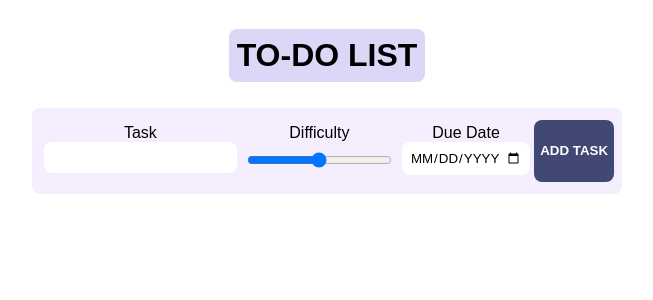
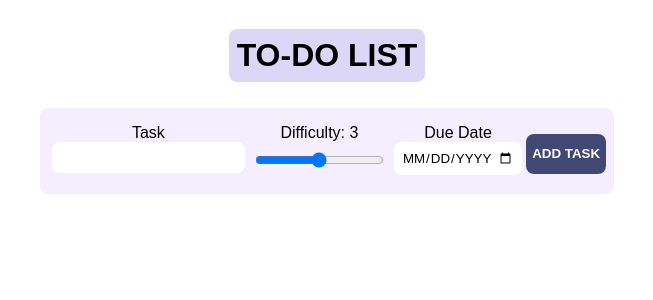
Before and after one commit to comacrae/interactive_todo_list, a React (Create React App) app: page / in a window 1280 px wide. Shown: the top 300 px of the page, without its empty margins (313-966 px from the left). Built offline with nearby package versions, Linux system fonts and the light colour scheme.

Commit message:
did more styling

```diff
--- a/src/App.js
+++ b/src/App.js
@@ -14,8 +14,11 @@ export default function App() {
   function uniqueId() {
     return "id" + new Date().getTime();
   }
-  function addListItem(text) {
-    const newList = [...listItems, { text: text, id: uniqueId() }];
+  function addListItem(text, difficulty, date) {
+    const newList = [
+      ...listItems,
+      { text: text, date: date, difficulty: difficulty, id: uniqueId() },
+    ];
     setListItems(newList);
   }
   return (
--- /dev/null
+++ b/src/components/RangeSlider.js
@@ -0,0 +1,25 @@
+import React from "react";
+import { useState } from "react";
+
+export default function RangeSlider({ rangeVal, setRangeVal }) {
+  function updateValue() {
+    const rangeInput = document.getElementById("difficulty-range");
+    setRangeVal(rangeInput.value);
+  }
+  return (
+    <label className="form-label">
+      Difficulty: {rangeVal}
+      <input
+        id="difficulty-range"
+        name="difficulty-input"
+        type="range"
+        className="form-range-input"
+        min={1}
+        max={5}
+        step={1}
+        value={rangeVal}
+        onChange={updateValue}
+      />
+    </label>
+  );
+}
--- a/src/components/ToDoForm.js
+++ b/src/components/ToDoForm.js
@@ -1,4 +1,6 @@
 import React from "react";
+import { useState } from "react";
+import RangeSlider from "./RangeSlider";
 
 function togglePopup() {
   let popup = document.getElementById("input-popup");
@@ -8,16 +10,15 @@ function togglePopup() {
 }
 
 export default function ToDoForm({ onSubmit }) {
+  const [rangeVal, setRangeVal] = useState(3);
   function addTask(e) {
     e.preventDefault();
     const form = e.target;
     const formData = new FormData(form);
-    const input = formData.get("input");
-    if (input.length) {
-      onSubmit(input);
-    } else {
-      togglePopup();
-    }
+    const textInput = formData.get("text-input");
+    const difficultyInput = formData.get("difficulty-input");
+    const dueDateInput = formData.get("date-input");
+    onSubmit(textInput, difficultyInput, dueDateInput);
   }
   return (
     <form onSubmit={addTask}>
@@ -31,14 +32,7 @@ export default function ToDoForm({ onSubmit }) {
           Task
           <input name="text-input" type="text" className="form-text-input" />
         </label>
-        <label className="form-label">
-          Difficulty
-          <input
-            name="difficulty-input"
-            type="range"
-            className="form-range-input"
-          />
-        </label>
+        <RangeSlider rangeVal={rangeVal} setRangeVal={setRangeVal} />
         <label className="form-label">
           Due Date
           <input name="date-input" type="date" className="form-date-input" />
--- a/src/components/ToDoList.js
+++ b/src/components/ToDoList.js
@@ -3,8 +3,12 @@ import React from "react";
 function ListItem({ item, removeItem }) {
   return (
     <div className="list-item">
-      <button onClick={() => removeItem(item.id)}>X</button>
-      <p>{item.text}</p>
+      <button className="list-item-button" onClick={() => removeItem(item.id)}>
+        X
+      </button>
+      <p className="list-item-text">{item.text}</p>
+      <p className="list-item-difficulty">{item.difficulty}</p>
+      <p className="list-item-date">{item.date}</p>
     </div>
   );
 }
--- a/src/styles.scss
+++ b/src/styles.scss
@@ -58,29 +58,58 @@ $myBlue: rgb(66, 72, 116);
   border: 0;
   border-color: black;
   border-style: solid;
-  display: flex;
-  flex-direction: row;
+  display: grid;
   border-radius: 8px;
   padding: 4px;
+  height: fit-content;
 }
 
-.list-item > button {
+.list-item-button {
+  grid-column: 1/2;
+  grid-row: 1;
+  text-align: center;
+  text-justify: center;
   border-radius: 8px;
-  align-self: center;
   border: 0;
   background-color: $myLilac;
-  margin-right: 8px;
-  color: white;
+  height: fit-content;
+  width: 2em;
 }
-.list-item > button:hover {
+
+.list-item-button:hover {
   background-color: $myBlue;
   color: white;
 }
-.list-item > p {
-  color: black;
-  border: 0;
+
+.list-item-text {
+  grid-row: 1;
+  grid-column: 2/7;
+  background-color: $myLilac;
+  border-radius: 8px;
+  text-align: center;
   margin: 0;
-  align-self: center;
+  width: 22em;
+}
+
+.list-item-difficulty {
+  grid-row: 1;
+  grid-column: 7/9;
+  background-color: $myLilac;
+  border-radius: 8px;
+  text-align: center;
+  margin: 0;
+  width: 2em;
+  justify-self: center;
+}
+.list-item-date {
+  grid-row: 1;
+  grid-column: 9/12;
+  background-color: $myLilac;
+  border-radius: 8px;
+  margin: 0;
+  text-align: center;
+  width: 6em;
+  justify-self: center;
 }
 
 .list {
@@ -132,6 +161,8 @@ $myBlue: rgb(66, 72, 116);
     background-color: $myBlue;
     color: white;
     font-weight: bold;
+    height: 40px;
+    margin-top: 14px;
   }
   button:hover {
     background-color: $myLilac;
@@ -143,4 +174,8 @@ $myBlue: rgb(66, 72, 116);
     padding: 8px;
     border: 0;
   }
+  input[type="range"] {
+    padding-left: 0px;
+    padding-right: 0px;
+  }
 }
```
